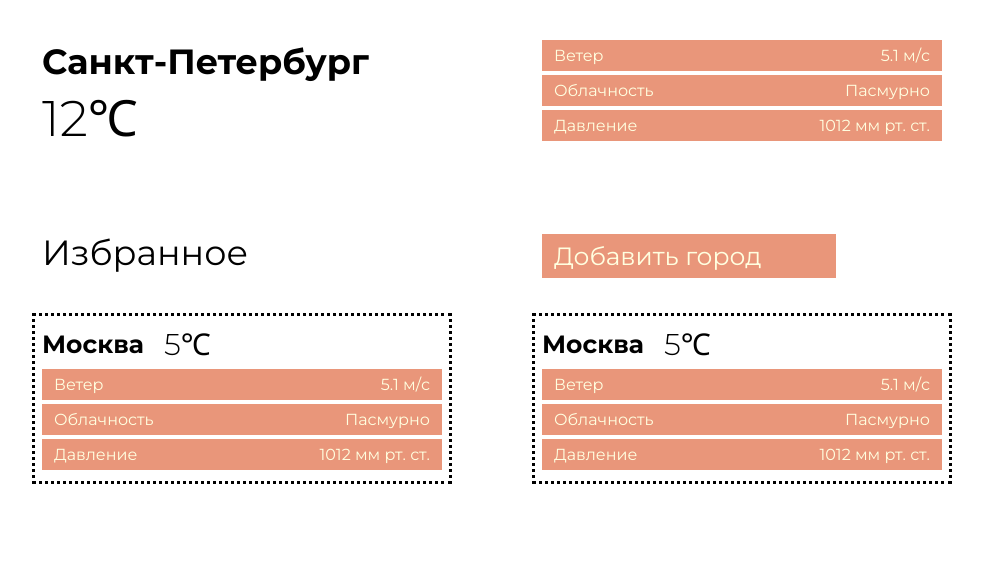
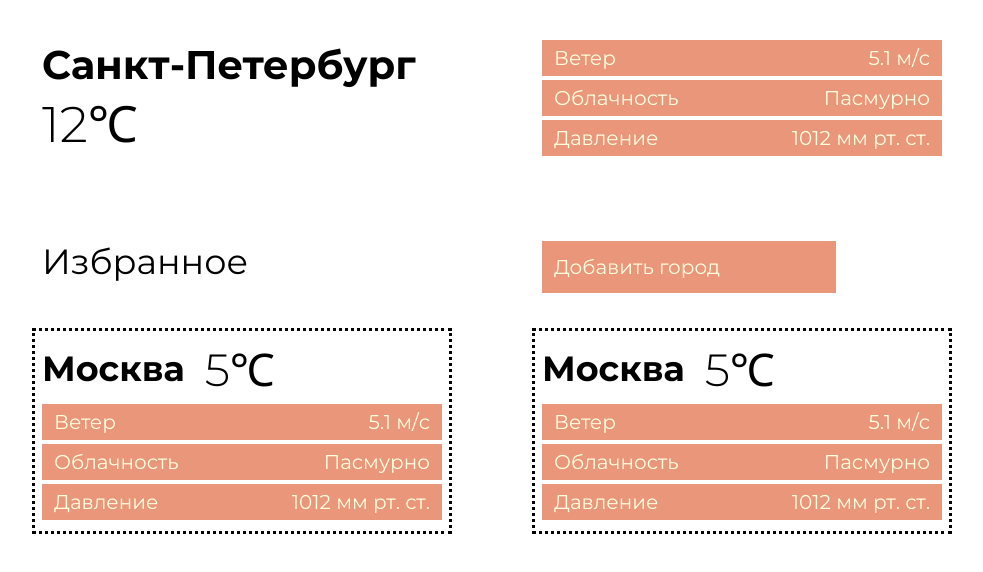
Before and after one commit to v-cognitio/itmoWeb2, a plain HTML site: page index.html in a window 1280 px wide. Shown: the whole page, without its empty margins (148-1131 px from the left). Drawn offline with Linux system fonts and the light colour scheme.

Commit message:
Adjust fonts for mobile

```diff
--- a/index.html
+++ b/index.html
@@ -9,7 +9,11 @@
 </head>
 <body>
 
-<div class="mainTable">
+<header>
+
+</header>
+
+<main>
     <div class="tableElement mainMargin">
         <div class="mainCity">Санкт-Петербург</div>
         <div class="mainTemp">12℃</div>
@@ -83,7 +87,7 @@
             </div>
         </div>
     </div>
-</div>
+</main>
 
 </body>
 </html>
--- a/styles.css
+++ b/styles.css
@@ -2,8 +2,8 @@ body {
     font-family: Montserrat;
 }
 
-div.mainTable {
-    margin: 10px 6% 5px;
+main {
+    margin: 10px 3% 5px;
     display: flex;
     flex-wrap: wrap;
     justify-content: center;
@@ -11,7 +11,7 @@ div.mainTable {
 
 div.tableElement {
     padding: 7px;
-    width: 400px;
+    width: 95%;
     margin: 20px 40px 5px;
     border: 3px dotted transparent;
 }
@@ -28,10 +28,10 @@ input {
     border: none;
     color: lightyellow;
     background-color: darksalmon;
-    height: 42px;
+    height: 50px;
     width: 70%;
     font-family: inherit;
-    font-size: 25px;
+    font-size: 3vw;
     font-weight: 400;
     padding-left: 12px;
 }
@@ -42,18 +42,18 @@ input::placeholder {
 
 div.mainCity {
     font-weight: 700;
-    font-size: 35px;
+    font-size: 8vw;
 }
 
 div.mainTemp {
     font-weight: 300;
-    font-size: 50px;
+    font-size: 9vw;
 }
 
 div.nameBar {
     display: flex;
     font-weight: 700;
-    font-size: 25px;
+    font-size: 6vw;
     margin-bottom: 5px;
 }
 
@@ -63,12 +63,12 @@ div.nameBar div {
 
 div.nameBar span {
     font-weight: 300;
-    font-size: 30px;
+    font-size: 7vw;
     margin-left: 20px;
 }
 
 div.weatherInfo {
-
+    font-size: 3vw;
 }
 
 div.infoElement {
@@ -82,5 +82,39 @@ div.infoElement {
 
 div.title {
     font-weight: 400;
-    font-size: 35px;
+    font-size: 6vw;
 }
+
+@media screen and (min-width: 1080px) {
+    div.tableElement {
+        width: 400px;
+    }
+
+    input {
+        font-size: 20px;
+    }
+
+    div.mainCity {
+        font-size: 40px;
+    }
+
+    div.mainTemp {
+        font-size: 50px;
+    }
+
+    div.nameBar {
+        font-size: 35px;
+    }
+
+    div.nameBar span {
+        font-size: 45px;
+    }
+
+    div.weatherInfo {
+        font-size: 20px;
+    }
+
+    div.title {
+        font-size: 35px;
+    }
+}
```
